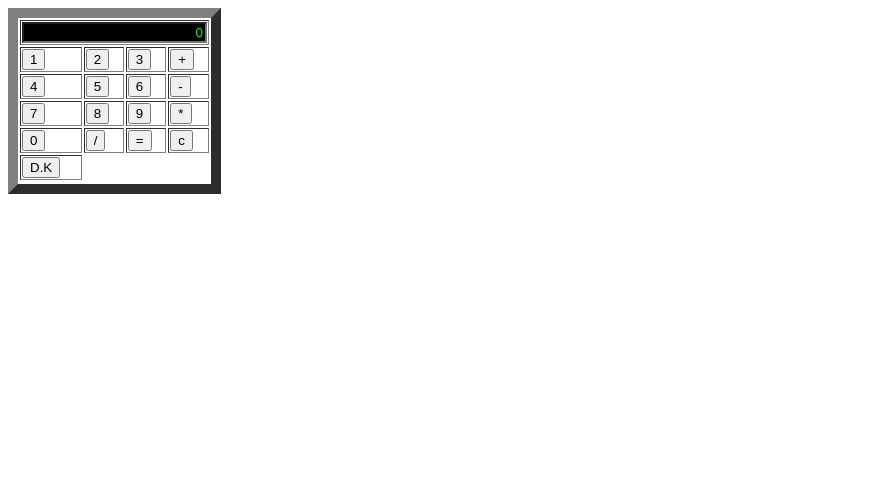
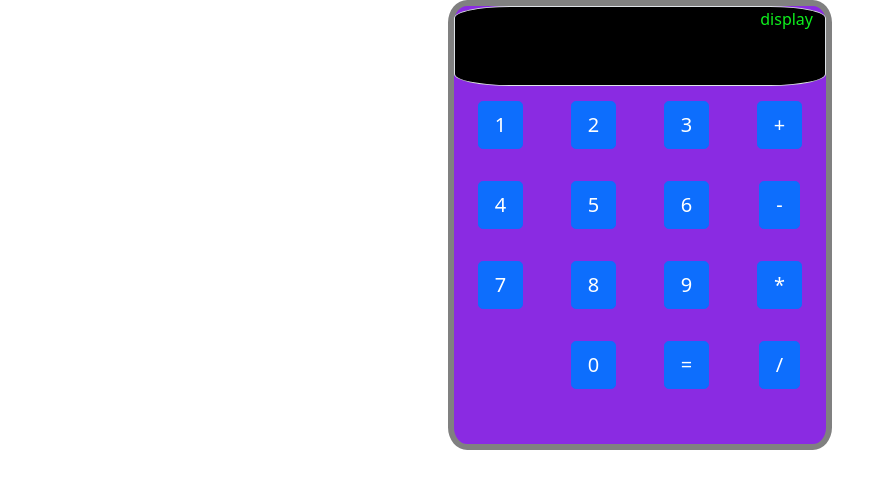
Before and after one commit to EduardoQG/CalculadoraWeb, a plain HTML site: page CalculadoraWeb-1.html in a window 1280 px wide. Shown: the whole page, without its empty margins (0-887 px from the left). Drawn offline with nearby package versions, Linux system fonts and the light colour scheme.

Commit message:
Re-doing calculator appearance using bootstrap framework. Setting divs and buttons size and location.

```diff
--- /dev/null
+++ b/CSScalculadora.css
@@ -0,0 +1,26 @@
+#display{
+    text-align: end;
+
+    background-color: black;
+    color: #0EEE1D;
+    border:10px solid grey;
+    border-radius:15%;
+}
+
+#button{
+    padding-top: 15px;
+    padding-bottom: 10px;
+
+}
+
+.container{
+    width:30%;
+    height: 450px;
+    border:6px solid grey !important;
+    border-radius:5%;
+    background-color: blueviolet;
+}
+
+.row{
+    height: 80px;
+}
--- a/CalculadoraWeb-1.html
+++ b/CalculadoraWeb-1.html
@@ -5,181 +5,49 @@
 
 	<title>calculadoraWeb</title>
 
+	<script src="jsCalculadora.js"></script>
 
-	<script>
-
-	let acumulado=0; var cifra="";
-
-	let sumCheck=false; let restCheck=false; let multCheck=false;
-
-	let firstOp=true; let divisionCheck=false;
-
-	function displayNumbers(number){
-
-		cifra=cifra.toString();
-
-		document.getElementById("display").value=cifra+number;
-
-		cifra=parseInt(document.getElementById("display").value);
-
-	}
-
-	function sum(){
-
-		if(sumCheck || firstOp){
-			acumulado=acumulado+parseInt(cifra);
-
-			document.getElementById("display").value=acumulado;
-		} else if(divisionCheck){
-			acumulado=acumulado/parseInt(cifra);
-		} else if(restCheck){
-			acumulado=acumulado-parseInt(cifra);
-
-			document.getElementById("display").value=acumulado;
-		} else if(multCheck){
-
-			acumulado=acumulado*parseInt(cifra);
-		}
-
-		cifra=0;
-
-		sumCheck=true;
-		restCheck=false;
-		multCheck=false;
-		firstOp=false; divisionCheck=false;
-	}
-
-	function rest(){
-
-		if(sumCheck){
-
-			acumulado=acumulado+parseInt(cifra);
-
-			document.getElementById("display").value=acumulado;
-
-
-		} else if(multCheck){
-
-			acumulado=acumulado*parseInt(cifra);
-		} else if(divisionCheck){
-			acumulado=acumulado/parseInt(cifra);
-		} else{
-
-			if(firstOp){
-
-				acumulado=parseInt(cifra);
-			} else{
-				acumulado=acumulado-parseInt(cifra);
-
-			document.getElementById("display").value=acumulado;
-			}
-		}
-		cifra=0;
-		restCheck=true;
-		sumCheck=false;
-		multCheck=false;
-		firstOp=false; divisionCheck=false;
-	}
-
-	function multiplication(){
-
-		if(firstOp){
-			acumulado=1*parseInt(cifra);
-		} else if(multCheck){
-			acumulado=acumulado*parseInt(cifra);
-		} else if(sumCheck){
-			acumulado=acumulado+parseInt(cifra);
-		} else if(restCheck){
-			acumulado=acumulado-parseInt(cifra);
-		} else if(divisionCheck){
-			acumulado=acumulado/parseInt(cifra);
-		}
-
-
-
-		document.getElementById("display").value=acumulado;
-
-		multCheck=true; divisionCheck=false;
-		sumCheck=false; restCheck=false;
-		cifra=0; firstOp=false;
-	}
-
-	function division(){
-
-		if(multCheck){
-			acumulado=acumulado*parseInt(cifra);
-		} else if(sumCheck){
-			acumulado=acumulado+parseInt(cifra);
-		} else if(restCheck){
-			acumulado=acumulado-parseInt(cifra);
-		} else{
-			if(firstOp){
-				acumulado=parseInt(cifra);
-			} else{
-				acumulado=acumulado/parseInt(cifra);
-			}
-		}
-
-
-		divisionCheck=true;
-		multCheck=false; sumCheck=false; restCheck=false;
-		cifra=0; firstOp=false;
-	}
-	function solution(){
-
-		if(sumCheck){
-
-			document.getElementById("display").value=acumulado+parseInt(cifra);
-
-		}
-
-		if(restCheck){
-
-			document.getElementById("display").value=acumulado-parseInt(cifra);
-		}
-
-		if(multCheck){
-
-			document.getElementById("display").value=acumulado*parseInt(cifra);
-		}
-
-		if(divisionCheck){
-
-			document.getElementById("display").value=acumulado/parseInt(cifra);
-		}
-	}
-
-
-	function reset(){
-
-		document.getElementById("display").value=0;
-
-		acumulado=0; cifra=0; firstOp=true;
-		sumCheck=false; restCheck=false; multCheck=false;
-	}
-
-
-	</script>
-
-
-	<style>
-
-		#display{
-			text-align: right;
-			background-color: black;
-			color: #0EEE1D;
-		}
-
-
-	</style>
-
-
+	<link href="https://cdn.jsdelivr.net/npm/bootstrap@5.1.3/dist/css/bootstrap.min.css" rel="stylesheet" integrity="sha384-1BmE4kWBq78iYhFldvKuhfTAU6auU8tT94WrHftjDbrCEXSU1oBoqyl2QvZ6jIW3" crossorigin="anonymous">
+	<link href="CSScalculadora.css" rel="stylesheet">
 
 </head>
 
 <body>
 
-	<table border="10px">
+
+	<div class="container border">
+		<div class="row">
+		 	 <div class="col-12 border" id="display">display</div>
+		</div>
+		<div class="row">
+			<div class="col-3"  id="button" ><div class="col-12 text-center"><button type="button" class="btn btn-primary btn-lg">1</button></div></div>
+			<div class="col-3"  id="button"><div class="col-12 text-center"><button type="button" class="btn btn-primary btn-lg">2</button></div></div>
+			<div class="col-3"  id="button"><div class="col-12 text-center"><button type="button" class="btn btn-primary btn-lg">3</button></div></div>
+			<div class="col-3"  id="button"><div class="col-12 text-center"><button type="button" class="btn btn-primary btn-lg">+</button></div></div>
+		</div>
+
+		<div class="row">
+			<div class="col-3"  id="button"><div class="col-12 text-center" ><button type="button" class="btn btn-primary btn-lg">4</button></div></div>
+			<div class="col-3"  id="button"><div class="col-12 text-center"><button type="button" class="btn btn-primary btn-lg">5</button></div></div>
+			<div class="col-3"  id="button"><div class="col-12 text-center"><button type="button" class="btn btn-primary btn-lg">6</button></div></div>
+			<div class="col-3"  id="button"><div class="col-12 text-center"><button type="button" class="btn btn-primary btn-lg">-</button></div></div>
+		</div>
+		<div class="row">
+			<div class="col-3" id="button"><div class="col-12 text-center" ><button type="button" class="btn btn-primary btn-lg">7</button></div></div>
+			<div class="col-3" id="button"><div class="col-12 text-center"><button type="button" class="btn btn-primary btn-lg">8</button></div></div>
+			<div class="col-3" id="button"><div class="col-12 text-center"><button type="button" class="btn btn-primary btn-lg">9</button></div></div>
+			<div class="col-3" id="button"><div class="col-12 text-center"><button type="button" class="btn btn-primary btn-lg">*</button></div></div>
+		</div>
+		<div class="row">
+			<div class="col-3" id="button"><div class="col-12 text-center" ></div></div>
+			<div class="col-3" id="button"><div class="col-12 text-center"><button type="button" class="btn btn-primary btn-lg">0</button></div></div>
+			<div class="col-3" id="button"><div class="col-12 text-center"><button type="button" class="btn btn-primary btn-lg">=</button></div></div>
+			<div class="col-3" id="button"><div class="col-12 text-center"><button type="button" class="btn btn-primary btn-lg">/</button></div></div>
+		</div>
+	</div>
+
+
+	<!-- <table id="calculator" border="10px">
 	<tr>
 		<td colspan="4" id="displayCell"><input type="text" id="display" value="0"> </td>
 	</tr>
@@ -212,7 +80,7 @@
 	<tr>
 
 	</tr>
-	</table>
+	</table> -->
 
 
 
--- /dev/null
+++ b/jsCalculadora.js
@@ -0,0 +1,149 @@
+let acumulado=0; var cifra="";
+
+	let sumCheck=false; let restCheck=false; let multCheck=false;
+
+	let firstOp=true; let divisionCheck=false;
+
+	function displayNumbers(number){
+
+		cifra=cifra.toString();
+
+		document.getElementById("display").value=cifra+number;
+
+		cifra=parseInt(document.getElementById("display").value);
+
+	}
+
+	function sum(){
+
+		if(sumCheck || firstOp){
+			acumulado=acumulado+parseInt(cifra);
+
+			document.getElementById("display").value=acumulado;
+		} else if(divisionCheck){
+			acumulado=acumulado/parseInt(cifra);
+		} else if(restCheck){
+			acumulado=acumulado-parseInt(cifra);
+
+			document.getElementById("display").value=acumulado;
+		} else if(multCheck){
+
+			acumulado=acumulado*parseInt(cifra);
+		}
+
+		cifra=0;
+
+		sumCheck=true;
+		restCheck=false;
+		multCheck=false;
+		firstOp=false; divisionCheck=false;
+	}
+
+	function rest(){
+
+		if(sumCheck){
+
+			acumulado=acumulado+parseInt(cifra);
+
+			document.getElementById("display").value=acumulado;
+
+
+		} else if(multCheck){
+
+			acumulado=acumulado*parseInt(cifra);
+		} else if(divisionCheck){
+			acumulado=acumulado/parseInt(cifra);
+		} else{
+
+			if(firstOp){
+
+				acumulado=parseInt(cifra);
+			} else{
+				acumulado=acumulado-parseInt(cifra);
+
+			document.getElementById("display").value=acumulado;
+			}
+		}
+		cifra=0;
+		restCheck=true;
+		sumCheck=false;
+		multCheck=false;
+		firstOp=false; divisionCheck=false;
+	}
+
+	function multiplication(){
+
+		if(firstOp){
+			acumulado=1*parseInt(cifra);
+		} else if(multCheck){
+			acumulado=acumulado*parseInt(cifra);
+		} else if(sumCheck){
+			acumulado=acumulado+parseInt(cifra);
+		} else if(restCheck){
+			acumulado=acumulado-parseInt(cifra);
+		} else if(divisionCheck){
+			acumulado=acumulado/parseInt(cifra);
+		}
+
+
+
+		document.getElementById("display").value=acumulado;
+
+		multCheck=true; divisionCheck=false;
+		sumCheck=false; restCheck=false;
+		cifra=0; firstOp=false;
+	}
+
+	function division(){
+
+		if(multCheck){
+			acumulado=acumulado*parseInt(cifra);
+		} else if(sumCheck){
+			acumulado=acumulado+parseInt(cifra);
+		} else if(restCheck){
+			acumulado=acumulado-parseInt(cifra);
+		} else{
+			if(firstOp){
+				acumulado=parseInt(cifra);
+			} else{
+				acumulado=acumulado/parseInt(cifra);
+			}
+		}
+
+
+		divisionCheck=true;
+		multCheck=false; sumCheck=false; restCheck=false;
+		cifra=0; firstOp=false;
+	}
+	function solution(){
+
+		if(sumCheck){
+
+			document.getElementById("display").value=acumulado+parseInt(cifra);
+
+		}
+
+		if(restCheck){
+
+			document.getElementById("display").value=acumulado-parseInt(cifra);
+		}
+
+		if(multCheck){
+
+			document.getElementById("display").value=acumulado*parseInt(cifra);
+		}
+
+		if(divisionCheck){
+
+			document.getElementById("display").value=acumulado/parseInt(cifra);
+		}
+	}
+
+
+	function reset(){
+
+		document.getElementById("display").value=0;
+
+		acumulado=0; cifra=0; firstOp=true;
+		sumCheck=false; restCheck=false; multCheck=false;
+	}
```
